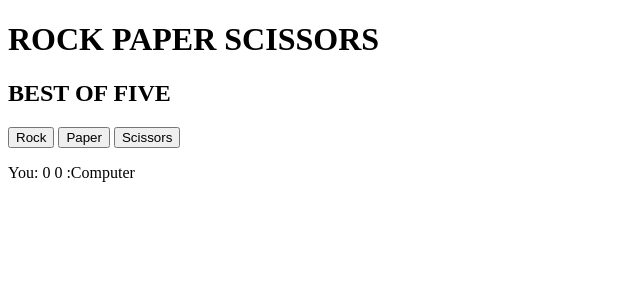
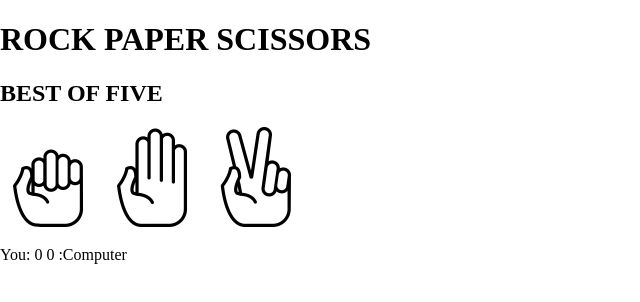
Before and after one commit to Mogoatlhe/rock-paper-scissors, a plain HTML site: page index.html in a window 1280 px wide. Shown: the whole page, without its empty margins (0-640 px from the left). Drawn offline with Linux system fonts and the light colour scheme.

Commit message:
styled buttons to represent rock, paper & scissors

```diff
--- a/index.html
+++ b/index.html
@@ -4,6 +4,7 @@
     <meta charset = "UTF-8">
     <meta http-equiv = "X-UA-Compatible" content = "IE=edge">
     <meta name = "viewport" content = "width=device-width, initial-scale=1.0">
+    <link rel = "stylesheet" href = "style/style.css">
     <title>Rock Paper Scissors</title>
 </head>
 <body>
@@ -14,9 +15,9 @@
         </div>
 
         <div id = "my-selection">
-            <button id = "rock">Rock</button>
-            <button id = "paper">Paper</button>
-            <button id = "scissors">Scissors</button>
+            <button id = "rock"></button>
+            <button id = "paper"></button>
+            <button id = "scissors"></button>
         </div>
         <div id = "computer-selection">
 
--- /dev/null
+++ b/style/style.css
@@ -0,0 +1,33 @@
+html {
+    box-sizing: border-box;
+}
+
+*, *::before, *::after {
+    box-sizing: inherit;
+    /* border: red 1px solid; */
+}
+
+body{
+    margin: 0;
+    padding: 0;
+}
+
+#rock, #paper, #scissors{
+    background-color: white;
+    background-size: cover;
+    border: none;
+    width: 100px;
+    height: 100px;
+}
+
+#rock{
+    background-image: url("../images/rock.png");
+}
+
+#paper{
+    background-image: url("../images/paper.png");
+}
+
+#scissors{
+    background-image: url("../images/scissors.png");
+}
```
Also changed, not shown: images/inspiration.jpg (added).
